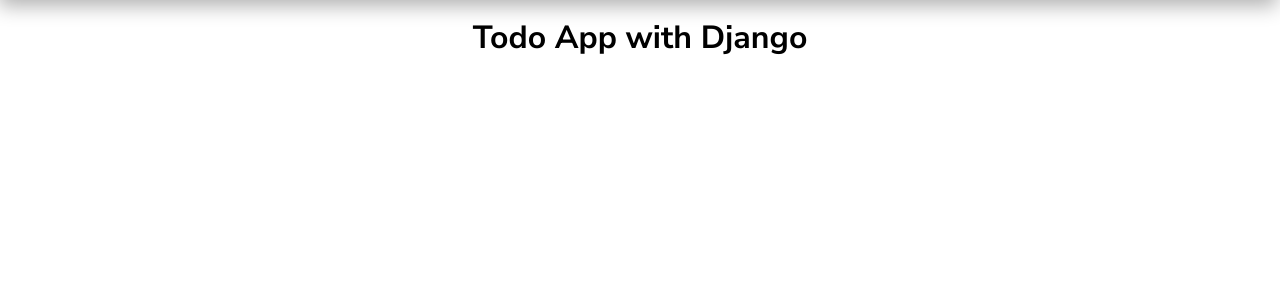
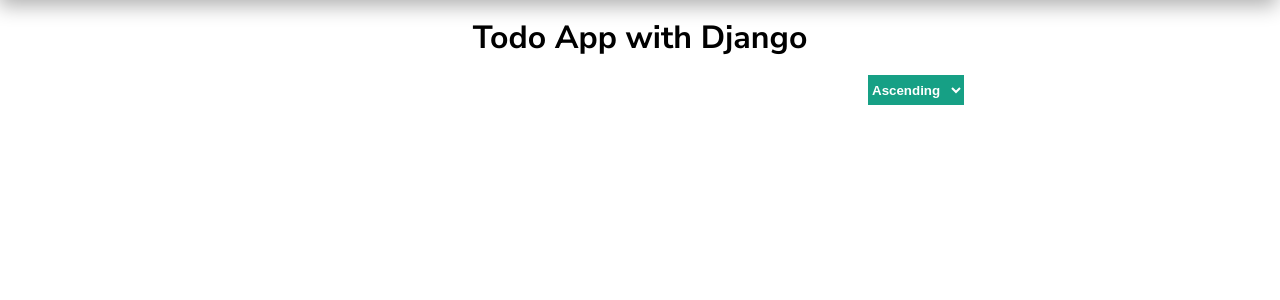
Before and after one commit to nizzal/django-todo-app, a Django app: page / in a window 1280 px wide. Shown: the part 64-364 px from the top of the page. Run offline with Django 4.2, Linux system fonts and the light colour scheme; data that the repository does not hold is empty.

Commit message:
added todolist filter

```diff
--- a/main_app/static/css/style.css
+++ b/main_app/static/css/style.css
@@ -157,3 +157,29 @@
 		margin-right: 1rem;
 	}
 }
+
+.form-select__wrapper {
+	display: flex;
+	justify-content: flex-end;
+	margin: 0 1rem;
+	height: 30px;
+}
+
+.form-select__wrapper select {
+	background-color: #16a085;
+	color: #fff;
+	font-weight: bold;
+	border: none;
+	cursor: pointer;
+}
+
+.todolist-container {
+	margin: 0 auto;
+	max-width: 680px;
+	width: 100%;
+}
+
+option {
+	padding: 5px;
+	margin: 1rem;
+}
--- a/main_app/templates/index.html
+++ b/main_app/templates/index.html
@@ -2,12 +2,21 @@
 <title>Django Todo App</title>
 {% endblock %} {% block home %}
 <h1>Todo App with Django</h1>
+<div class="todolist-container">
+	<form class="form-select__wrapper">
+		<select name="order" id="order" onchange="location = this.value">
+			<option value="/?q=asc">Ascending</option>
+			<option value="/?q=desc">Descending</option>
+			<option value="/?q=date">Date</option>
+		</select>
+	</form>
 	{% for todo in todos %}
 	<div class="card">
 		<div class="left">
 			<span>Id: {{ todo.id }}</span><br />
 			<h3>
-			Title: {{ todo.title }} {% if todo.is_edited %}<span class="edited"
+				Title: {{ todo.title }} {% if todo.is_edited %}<span
+					class="edited"
 					>(Edited)</span
 				>{% endif %}
 			</h3>
@@ -17,7 +26,11 @@
 		</div>
 		<div class="right">
 			<a href="{% url 'edit_todo' todo.id %}" class="edit-btn">Edit</a>
-		<a href="{% url 'delete_todo' todo.id %}" class="delete-btn">Delete</a>
+			<a href="{% url 'delete_todo' todo.id %}" class="delete-btn"
+				>Delete</a
+			>
 		</div>
 	</div>
-{% endfor %} {% comment %} List other todos {% endcomment %} {% endblock %}
+	{% endfor %} {% comment %} List other todos {% endcomment %}
+</div>
+{% endblock %}
--- a/main_app/views.py
+++ b/main_app/views.py
@@ -1,3 +1,4 @@
+from turtle import title
 from django.forms.fields import DateTimeField
 from django.http import QueryDict
 from django.http.response import HttpResponse
@@ -6,12 +7,21 @@
 from .forms import TodoForm
 from datetime import date, datetime
 
-# Implement filter by date, alphabet asc and desc
-
 
 # Create your views here.
 def home_page(request):
-    todos = Todo.objects.all()
+    q = request.GET.get("q", "")
+    order_by_value = ""
+
+    if q == "desc":
+        order_by_value = "-title"
+    elif q == "date":
+        order_by_value = "created_at"
+    else:
+        order_by_value = "title"
+
+    # filtering todo objects based on query value
+    todos = Todo.objects.all().order_by(order_by_value)
     context = {"todos": todos}
     return render(request, "index.html", context)
 
--- a/todo_app/settings.py
+++ b/todo_app/settings.py
@@ -26,7 +26,7 @@
 # SECURITY WARNING: don't run with debug turned on in production!
 DEBUG = True
 
-ALLOWED_HOSTS = ['127.0.0.1', 'localhost']
+ALLOWED_HOSTS = ['*']
 
 
 # Application definition
@@ -43,6 +43,7 @@
 
 MIDDLEWARE = [
     'django.middleware.security.SecurityMiddleware',
+    'whitenoise.middleware.WhiteNoiseMiddleware',
     'django.contrib.sessions.middleware.SessionMiddleware',
     'django.middleware.common.CommonMiddleware',
     'django.middleware.csrf.CsrfViewMiddleware',
@@ -121,6 +122,8 @@
 
 STATIC_URL = 'static/'
 
+STATIC_STORAGE = 'whitenoise.storage.CompressedManifestStaticFilesStorage'
+
 STATIC_DIRS = [
     BASE_DIR / 'main_app/static'
 ]
```
Also changed, not shown: requirements.txt (+10 -0 lines), 1 other file. Lines whose indentation alone changed are shown as unchanged.
